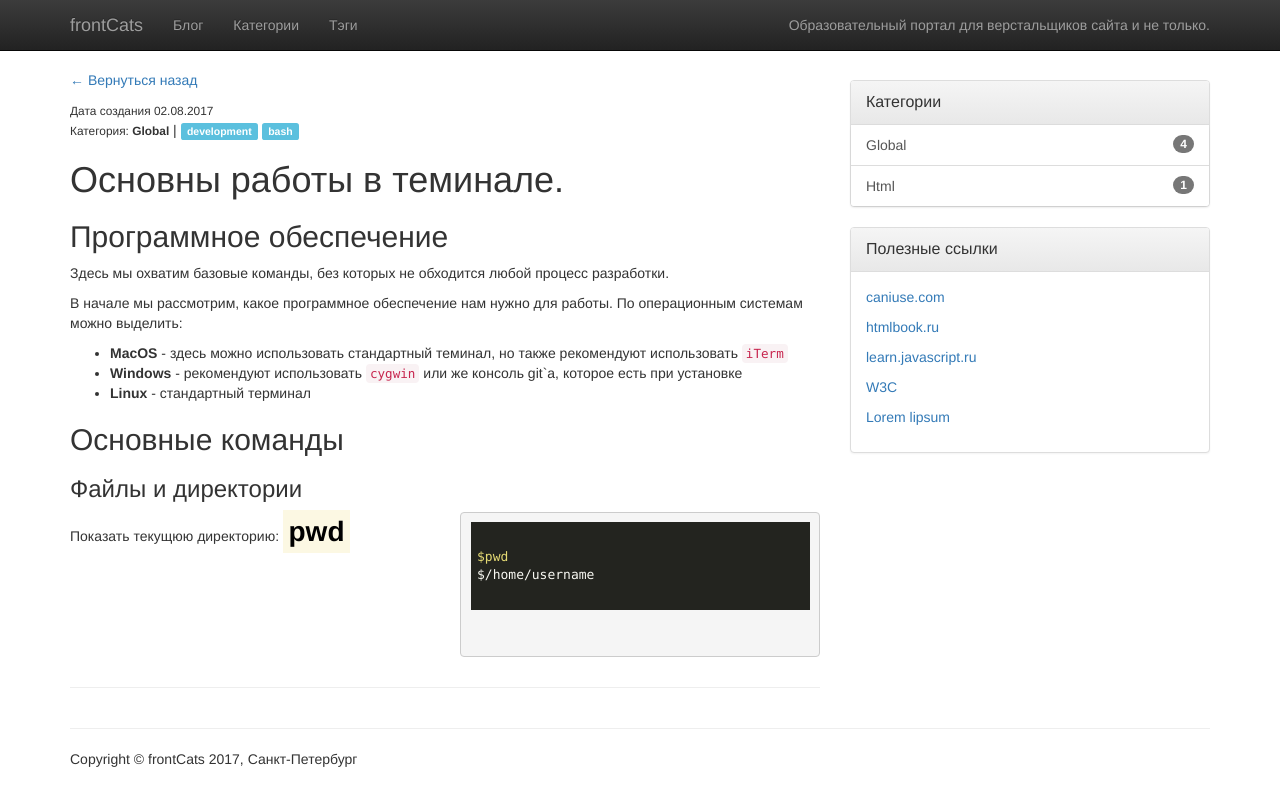
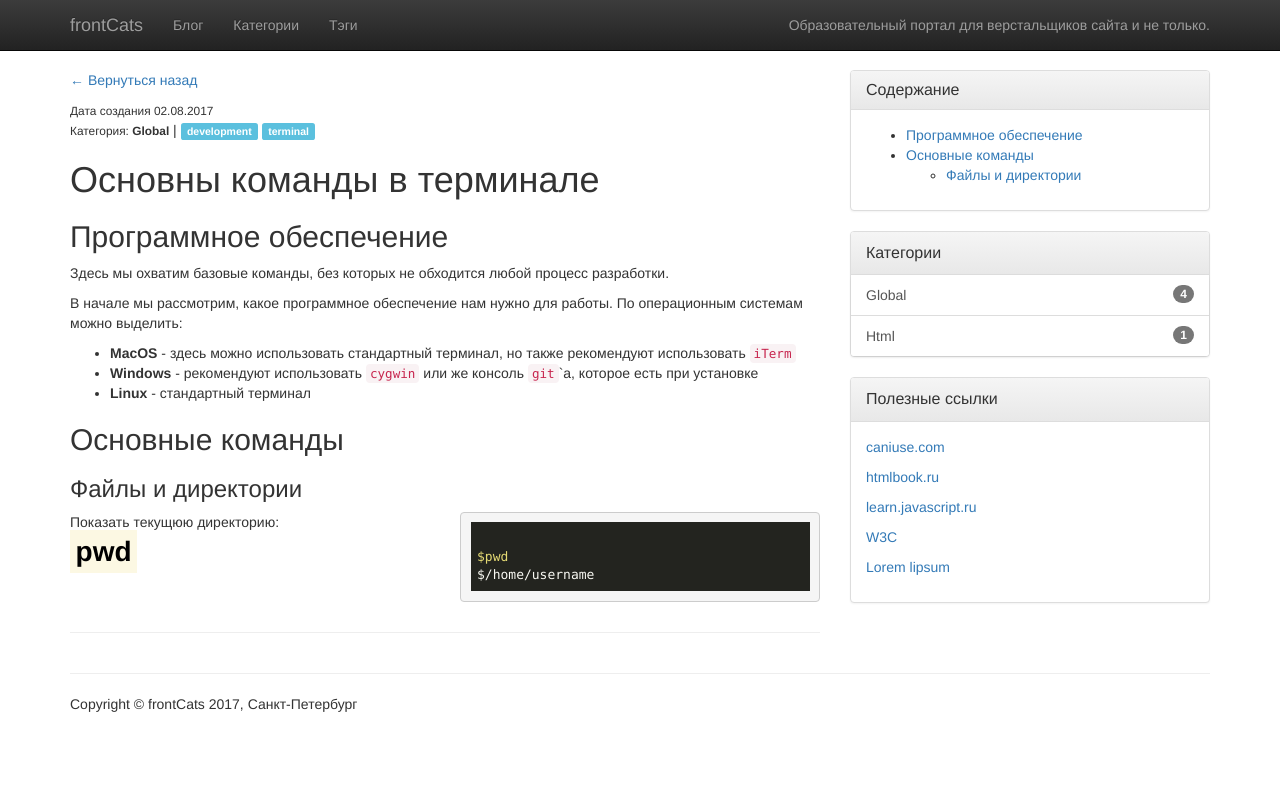
Before and after one commit to ennett50/frontcats.github.io, a Jekyll site: the page built from _posts/2017-02-08-bash.html, in a window 1280 px wide. Shown: the top 806 px of the page. Built offline with Jekyll 4.4.1, drawn with Linux system fonts in a browser that asks for light colours.

```diff
--- a/_layouts/inner.html
+++ b/_layouts/inner.html
@@ -20,7 +20,7 @@
           href="{{ site.baseurl }}/feed.xml"/>
     <link rel="stylesheet" href="/js/highlight/styles/monokai-sublime.css">
     <link rel="stylesheet" type="text/css" href="/css/blog.css"/>
-
+    <script type="text/javascript" src="/js/jquery-1.9.1.min.js"></script>
 </head>
 
 <body>
@@ -119,7 +119,6 @@
         <!-- /.row -->
     </footer>
 </div>
-<script type="text/javascript" src="/js/jquery-1.9.1.min.js"></script>
 <script src="https://maxcdn.bootstrapcdn.com/bootstrap/3.3.7/js/bootstrap.min.js" integrity="sha384-Tc5IQib027qvyjSMfHjOMaLkfuWVxZxUPnCJA7l2mCWNIpG9mGCD8wGNIcPD7Txa" crossorigin="anonymous"></script>
 <script type="text/javascript" src="/js/jquery.toc.js"></script>
 <script type="text/javascript" src="/js/blog.js"></script>
--- a/_posts/2017-02-08-bash.html
+++ b/_posts/2017-02-08-bash.html
@@ -1,17 +1,17 @@
 ---
 layout: post
-permalink: /blog/bash-base/
+permalink: /blog/terminal-base/
 date:   08.02.2017
 categories: Global
-tags: [development, bash]
-title: Основны работы в теминале.
+tags: [development, terminal]
+title: Основны команды в терминале
 ---
 <h2>Программное обеспечение</h2>
 <p>Здесь мы охватим базовые команды, без которых не обходится любой процесс разработки.</p>
 <p>В начале мы рассмотрим, какое программное обеспечение нам нужно для работы. По операционным системам можно выделить: </p>
 <ul>
-	<li><b>MacOS</b> - здесь можно использовать стандартный теминал, но также рекомендуют использовать <code>iTerm</code></li>
-	<li><b>Windows</b> - рекомендуют использовать <code>cygwin</code> или же консоль git`а, которое есть при установке</li>
+	<li><b>MacOS</b> - здесь можно использовать стандартный терминал, но также рекомендуют использовать <code>iTerm</code></li>
+	<li><b>Windows</b> - рекомендуют использовать <code>cygwin</code> или же консоль <code>git</code>`а, которое есть при установке</li>
 	<li><b>Linux</b> - стандартный терминал</li>
 </ul>
 
@@ -19,16 +19,18 @@ title: Основны работы в теминале.
 <h3>Файлы и директории</h3>
 <div class="row">
     <div class="col-lg-6">
-        <p>Показать текущюю директорию: <b class="code-size">
+        <p>Показать текущюю директорию:
+        <br>
+        <b class="code-size">
             <mark>pwd</mark>
-        </b></p>
+        </b>
+        </p>
     </div>
     <div class="col-lg-6">
-						<pre><code class="bash">
+<pre><code class="bash">
 $pwd
 $/home/username
-				</code>
-			</pre>
+</code></pre>
     </div>
 </div>
 <hr>
```
